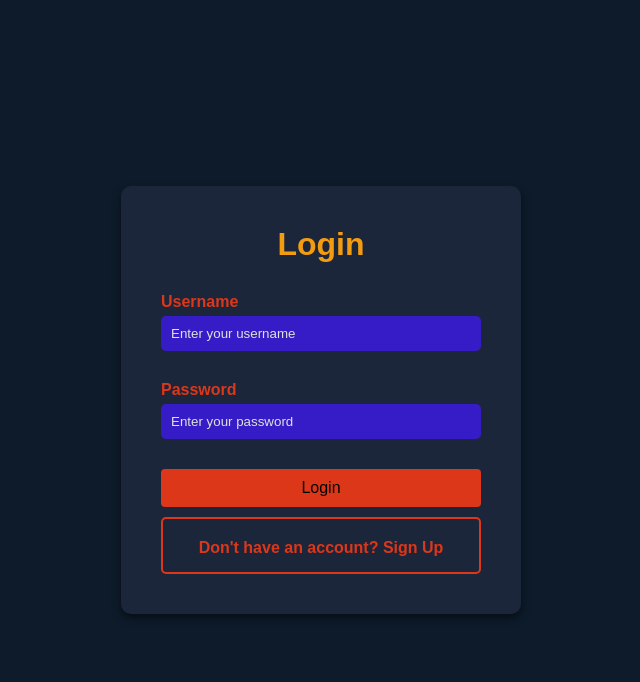
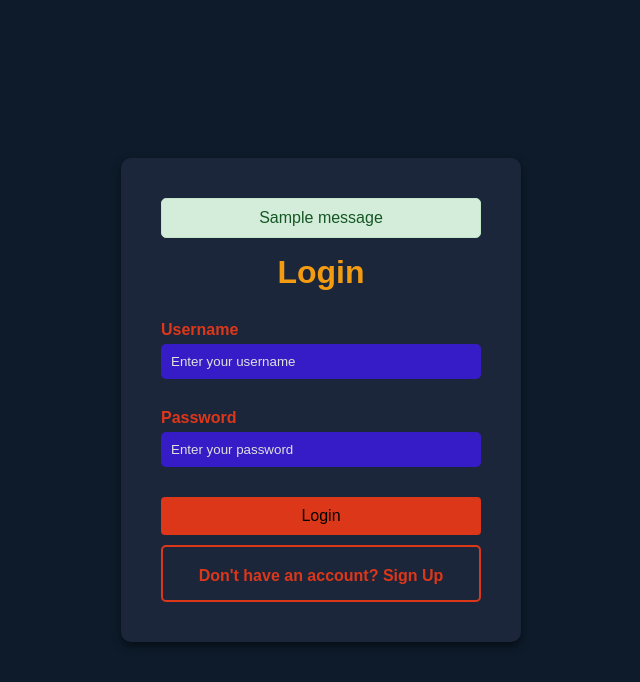
Before and after one commit to MichaelFine2022/FineHackathon, a Flask app: page /login in a window 1280 px wide. Shown: the top 682 px of the page, without its empty margins (319-959 px from the left). Run offline with Flask 3, Linux system fonts and the light colour scheme; one stand-in notice (Sample message) is shown.

Commit message:
added error messages for login/signup

```diff
--- a/static/login.css
+++ b/static/login.css
@@ -117,28 +117,30 @@ a#signUpButton:hover {
     color: #000;
 }
 
-.flash-messages .alert {
-    padding: 10px;
-    margin: 10px 0;
-    border-radius: 5px;
+.flash-messages {
+    margin-bottom: 1rem;
 }
 
-.flash-messages .alert.success {
+.alert {
+    padding: 10px;
+    border-radius: 5px;
+    margin-bottom: 10px;
+}
+
+.alert-success {
     background-color: #d4edda;
     color: #155724;
+    border: 1px solid #c3e6cb;
 }
 
-.flash-messages .alert.danger {
+.alert-danger {
     background-color: #f8d7da;
     color: #721c24;
+    border: 1px solid #f5c6cb;
 }
 
-.flash-messages .alert.info {
+.alert-info {
     background-color: #d1ecf1;
     color: #0c5460;
+    border: 1px solid #bee5eb;
 }
-
-.flash-messages .alert.warning {
-    background-color: #fff3cd;
-    color: #856404;
-}
--- a/templates/login.html
+++ b/templates/login.html
@@ -9,12 +9,19 @@
 </head>
 <body>
     <div class="container">
+        {% with messages = get_flashed_messages(with_categories=true) %}
+            {% if messages %}
+                <div class="flash-messages">
+                    {% for category, message in messages %}
+                        <div class="alert alert-{{ category }}">
+                            {{ message }}
+                        </div>
+                    {% endfor %}
+                </div>
+            {% endif %}
+        {% endwith %}
         <form action="/login" method="POST">
             <h1>Login</h1>
-            <!-- Error message placeholder -->
-            <div id="error-message" class="error" style="color: red;">
-                {{ error_message | safe }}
-            </div>
             <div class="form-group">
                 <label for="userName">Username</label>
                 <input type="text" name="userName" id="userName" placeholder="Enter your username" required>
```
Also changed, not shown: templates/signin.html (+11 -0 lines), instance/users.db.
